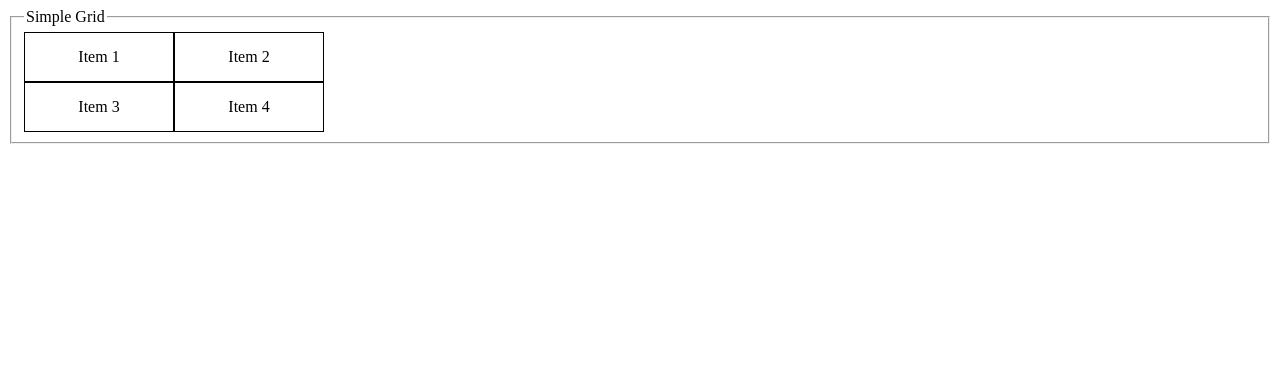
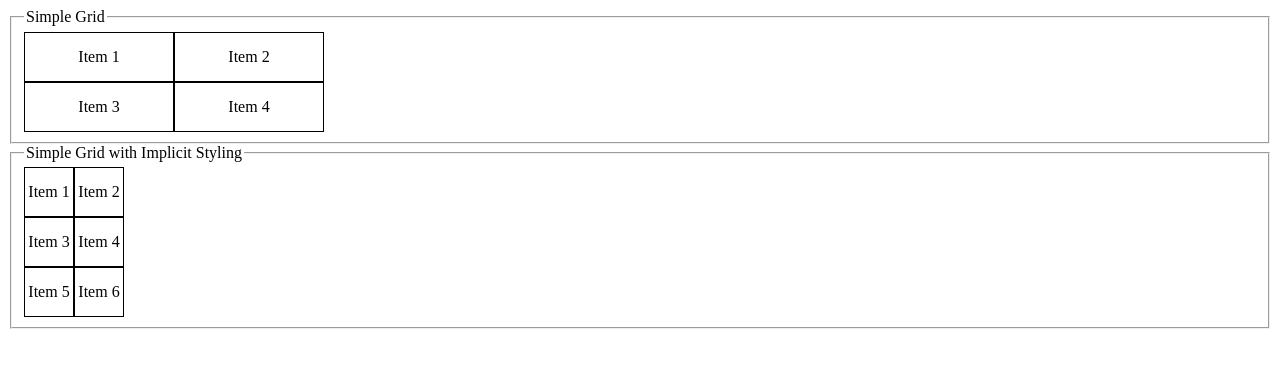
Before and after one commit to Diplomoceras-maximum/grid, a plain HTML site: page index.html in a window 1280 px wide. Drawn offline with Linux system fonts and the light colour scheme.

Commit message:
Add explanation and examples of explicit and implicit grid styling

```diff
--- a/index.html
+++ b/index.html
@@ -18,5 +18,18 @@
         <div class="item">Item 4</div>
       </div>
     </fieldset>
+
+    <!-- Example of a grid with implicit property-->
+    <fieldset>
+      <legend>Simple Grid with Implicit Styling</legend>
+      <div class="container-two">
+        <div class="item">Item 1</div>
+        <div class="item">Item 2</div>
+        <div class="item">Item 3</div>
+        <div class="item">Item 4</div>
+        <div class="item">Item 5</div>
+        <div class="item">Item 6</div>
+      </div>
+    </fieldset>
   </body>
 </html>
--- a/styles.css
+++ b/styles.css
@@ -69,3 +69,50 @@
   align-items: center;
   justify-content: center;
 }
+
+/*
+
+    === Explicit vs implicit grid ===
+
+    Example:
+
+    <div class="container">
+        <div>Item 1</div>
+        <div>Item 2</div>
+        <div>Item 3</div>
+        <div>Item 4</div>
+        <div>Item 5</div>
+    </div>
+
+    .container {
+        display: grid;
+        grid-template-columns: 50px 50px;
+        grid-template-rows: 50px 50px;
+    }
+
+    1. This example only defines two rows but the 5th item is placed on a third row
+    2. The grid does this becuase of the implicit grid concept and how its capable of automatically placing items when not explicitly defined in the layout
+    3. grid-template-rows and grid-template-columns properties explicity define grid tracks, but when more tracks are needed, it will implicitly define new ones
+    4. The size values from the explicitly defined properties are not carried over into the implicit ones, but they can be defined seperately
+    5. Implicit grid tracks can be defined using the grid-auto-rows and grid-auto-columns properties
+
+    Example:
+
+    .container {
+        display: grid;
+        grid-template-columns: 50px 50px;
+        grid-template-rows: 50px 50px;
+        grid-auto-rows: 50px;
+    }
+
+    6. By default, grid will add additional content with implicit rows, as it is much less common for content to be added horizontally
+    7. Horizontal auto flow can be added with the grid-auto-flow: column property
+
+*/
+
+.container-two {
+  display: grid;
+  grid-template-columns: 50px 50px;
+  grid-template-rows: 50px 50px;
+  grid-auto-rows: 50px;
+}
```
